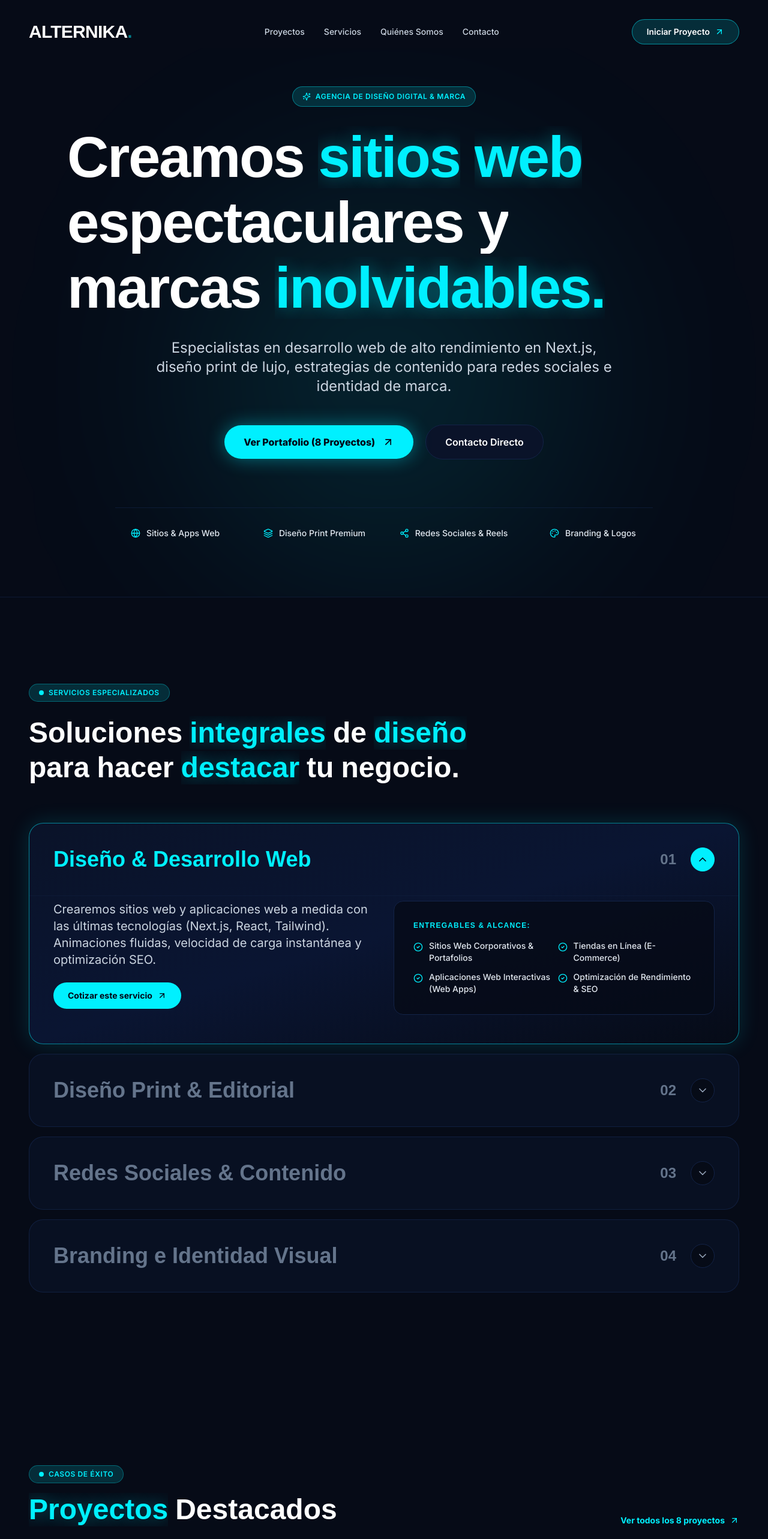
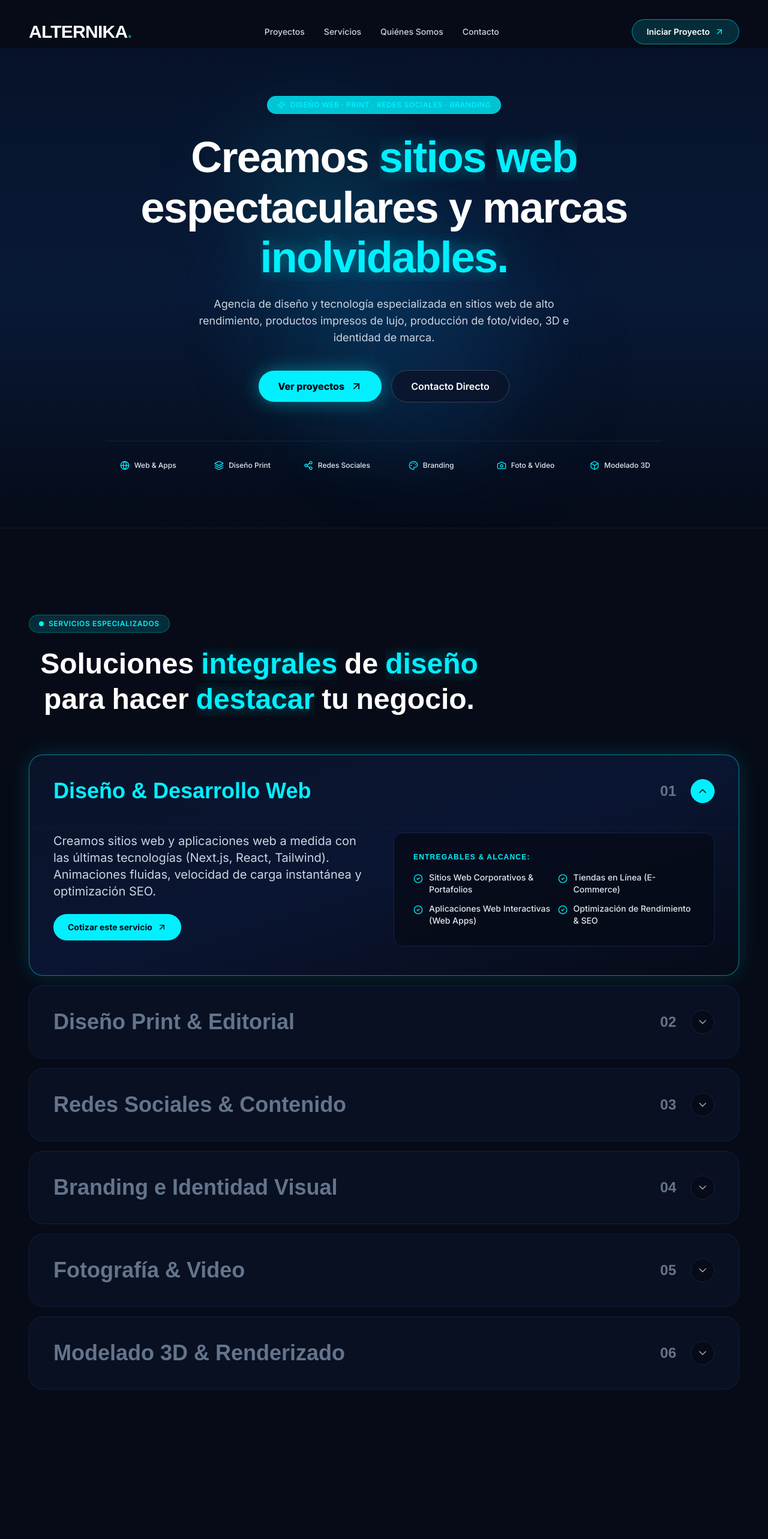
Before and after one commit to mrojasdg/alternika, a Next.js app: page / in a window 1280 px wide. Shown: the top 2566 px of the page at 60% size. Built offline with nearby package versions, Linux system fonts and the light colour scheme.

Commit message:
Update Alternika v3: Added Photo/Video and 3D modeling services, dark blue grainy mesh hero background, centered TextReveal title alignment, concise copy, and Ver proyectos button

```diff
--- a/src/app/page.tsx
+++ b/src/app/page.tsx
@@ -8,91 +8,102 @@ import { ServicesSection } from "@/components/ServicesSection";
 import { ClientsSection } from "@/components/ClientsSection";
 import { ProjectCard } from "@/components/ProjectCard";
 import { PROJECTS } from "@/data/projects";
-import { ArrowUpRight, Sparkles, Layers, Palette, Share2, Globe } from "lucide-react";
+import { ArrowUpRight, Sparkles, Layers, Palette, Share2, Globe, Camera, Box } from "lucide-react";
 
 export default function Home() {
   const featuredProjects = PROJECTS.filter((p) => p.featured);
 
   return (
     <div className="relative">
-      {/* HERO SECTION (CENTERED & CENTURY GOTHIC) */}
-      <section className="relative min-h-[85vh] flex items-center justify-center pt-16 pb-24 overflow-hidden text-center">
-        {/* Ambient Glows */}
-        <div className="absolute top-1/4 left-1/2 -translate-x-1/2 w-[650px] h-[650px] bg-cyan-accent/10 rounded-full blur-[140px] pointer-events-none" />
+      {/* HERO SECTION (DARK BLUE MESH GRADIENT INSPIRED BY REFERENCE IMAGE) */}
+      <section className="relative min-h-[85vh] flex flex-col items-center justify-center pt-20 pb-24 overflow-hidden text-center bg-[#050b18]">
 
-        <div className="max-w-6xl mx-auto px-6 md:px-12 relative z-10 w-full flex flex-col items-center">
-          {/* Badge */}
+        {/* Grainy Mesh Gradient Background Layer */}
+        <div className="absolute inset-0 bg-gradient-to-b from-[#07132b] via-[#091b3a] to-[#050b18] opacity-90 pointer-events-none" />
+
+        {/* Deep Blue Glow Orbs inspired by user image reference */}
+        <div className="absolute top-1/4 left-1/2 -translate-x-1/2 w-[700px] h-[500px] bg-[radial-gradient(circle_at_center,rgba(0,180,255,0.18)_0%,rgba(5,15,40,0)_70%)] pointer-events-none blur-2xl" />
+        <div className="absolute top-10 left-1/4 w-[400px] h-[400px] bg-[radial-gradient(circle_at_center,rgba(0,240,255,0.12)_0%,rgba(5,15,40,0)_70%)] pointer-events-none blur-3xl" />
+        <div className="absolute bottom-10 right-1/4 w-[450px] h-[450px] bg-[radial-gradient(circle_at_center,rgba(10,35,80,0.4)_0%,rgba(5,15,40,0)_70%)] pointer-events-none blur-3xl" />
+
+        {/* Content Container */}
+        <div className="max-w-5xl mx-auto px-6 md:px-12 relative z-10 w-full flex flex-col items-center justify-center">
+
+          {/* Top Pill Badge */}
           <motion.div
             initial={{ opacity: 0, y: 20 }}
             animate={{ opacity: 1, y: 0 }}
             transition={{ duration: 0.5 }}
-            className="inline-flex items-center gap-2 px-4 py-2 rounded-full border border-cyan-accent/40 bg-cyan-dim text-cyan-accent text-xs font-semibold uppercase tracking-wider mb-8"
+            className="inline-flex items-center gap-2 px-4 py-1.5 rounded-full border border-cyan-accent/40 bg-cyan-dim/80 backdrop-blur-md text-cyan-accent text-xs font-semibold uppercase tracking-wider mb-8"
           >
             <Sparkles className="w-3.5 h-3.5" />
-            <span>Agencia de Diseño Digital & Marca</span>
+            <span>Diseño Web · Print · Redes Sociales · Branding</span>
           </motion.div>
 
-          {/* Century Gothic Letter-by-Letter Animated Headline */}
-          <div className="mb-8 w-full flex justify-center">
-            <h1 className="font-display text-4xl sm:text-6xl md:text-7xl lg:text-8xl font-black text-white leading-[1.08] tracking-tight">
+          {/* Centered Century Gothic Animated Title */}
+          <div className="mb-6 w-full flex justify-center text-center">
+            <h1 className="font-display text-4xl sm:text-6xl md:text-7xl font-black text-white leading-[1.1] tracking-tight">
               <TextReveal
                 text="Creamos sitios web espectaculares y marcas inolvidables."
                 highlightWords={["sitios", "web", "inolvidables"]}
                 delay={0.1}
+                align="center"
               />
             </h1>
           </div>
 
-          {/* Subtitle */}
+          {/* Concise & Compact Descriptive Copy */}
           <motion.p
             initial={{ opacity: 0, y: 20 }}
             animate={{ opacity: 1, y: 0 }}
             transition={{ duration: 0.6, delay: 0.4 }}
-            className="text-slate-300 text-lg sm:text-xl md:text-2xl max-w-3xl leading-relaxed mb-12 font-normal"
+            className="text-slate-300 text-sm sm:text-base md:text-lg max-w-2xl mx-auto leading-relaxed mb-10 font-normal text-center"
           >
-            Especialistas en desarrollo web de alto rendimiento en Next.js, diseño print de lujo, estrategias de contenido para redes sociales e identidad de marca.
+            Agencia de diseño y tecnología especializada en sitios web de alto rendimiento, productos impresos de lujo, producción de foto/video, 3D e identidad de marca.
           </motion.p>
 
-          {/* CTAs */}
+          {/* Buttons */}
           <motion.div
             initial={{ opacity: 0, y: 20 }}
             animate={{ opacity: 1, y: 0 }}
             transition={{ duration: 0.6, delay: 0.5 }}
-            className="flex flex-wrap items-center justify-center gap-5"
+            className="flex flex-wrap items-center justify-center gap-4"
           >
             <Link
               href="/proyectos"
-              className="group relative inline-flex items-center gap-3 px-8 py-4 rounded-full bg-cyan-accent hover:bg-cyan-hover text-slate-950 font-extrabold text-base transition-all duration-300 shadow-[0_0_30px_rgba(0,240,255,0.4)]"
+              className="group relative inline-flex items-center gap-2.5 px-8 py-3.5 rounded-full bg-cyan-accent hover:bg-cyan-hover text-slate-950 font-extrabold text-sm md:text-base transition-all duration-300 shadow-[0_0_30px_rgba(0,240,255,0.4)]"
               data-cursor="PORTAFOLIO"
             >
-              <span>Ver Portafolio (8 Proyectos)</span>
+              <span>Ver proyectos</span>
               <ArrowUpRight className="w-5 h-5 group-hover:translate-x-1 group-hover:-translate-y-1 transition-transform" />
             </Link>
 
-            <Link
+            <a
               href="mailto:hola@alternika.com.mx"
-              className="inline-flex items-center gap-2 px-8 py-4 rounded-full border border-bg-border bg-bg-card hover:bg-bg-hover hover:border-cyan-accent/50 text-white font-semibold text-base transition-all duration-300"
+              className="inline-flex items-center gap-2 px-8 py-3.5 rounded-full border border-slate-700 bg-bg-card/80 hover:bg-bg-hover hover:border-cyan-accent/50 text-white font-semibold text-sm md:text-base transition-all duration-300"
             >
               <span>Contacto Directo</span>
-            </Link>
+            </a>
           </motion.div>
 
-          {/* Capability Indicators */}
+          {/* Capability Badges */}
           <motion.div
             initial={{ opacity: 0 }}
             animate={{ opacity: 1 }}
             transition={{ duration: 0.8, delay: 0.7 }}
-            className="mt-20 pt-8 border-t border-bg-border/60 grid grid-cols-2 sm:grid-cols-4 gap-8 w-full max-w-4xl"
+            className="mt-16 pt-8 border-t border-slate-800/80 grid grid-cols-2 sm:grid-cols-3 md:grid-cols-6 gap-4 w-full max-w-5xl"
           >
             {[
-              { icon: Globe, label: "Sitios & Apps Web" },
-              { icon: Layers, label: "Diseño Print Premium" },
-              { icon: Share2, label: "Redes Sociales & Reels" },
-              { icon: Palette, label: "Branding & Logos" },
+              { icon: Globe, label: "Web & Apps" },
+              { icon: Layers, label: "Diseño Print" },
+              { icon: Share2, label: "Redes Sociales" },
+              { icon: Palette, label: "Branding" },
+              { icon: Camera, label: "Foto & Video" },
+              { icon: Box, label: "Modelado 3D" },
             ].map((item, i) => {
               const Icon = item.icon;
               return (
-                <div key={i} className="flex items-center justify-center gap-2.5 text-slate-400 text-sm">
+                <div key={i} className="flex items-center justify-center gap-2 text-slate-400 text-xs">
                   <Icon className="w-4 h-4 text-cyan-accent shrink-0" />
                   <span className="font-medium text-slate-200">{item.label}</span>
                 </div>
@@ -102,7 +113,7 @@ export default function Home() {
         </div>
       </section>
 
-      {/* SERVICIOS EN ACORDEÓN (REFERENCIAS 1 Y 2) */}
+      {/* SERVICIOS EN ACORDEÓN (01 a 06) */}
       <ServicesSection />
 
       {/* PORTAFOLIO DESTACADO */}
@@ -121,7 +132,7 @@ export default function Home() {
                 Casos de Éxito
               </motion.div>
               <h2 className="font-display text-3xl sm:text-4xl md:text-5xl font-extrabold text-white">
-                <TextReveal text="Proyectos Destacados" highlightWords={["Proyectos"]} />
+                <TextReveal text="Proyectos Destacados" highlightWords={["Proyectos"]} align="left" />
               </h2>
             </div>
 
@@ -129,7 +140,7 @@ export default function Home() {
               href="/proyectos"
               className="inline-flex items-center gap-2 text-sm font-bold text-cyan-accent hover:text-white transition-colors group"
             >
-              <span>Ver todos los 8 proyectos</span>
+              <span>Ver todos los proyectos</span>
               <ArrowUpRight className="w-4 h-4 group-hover:translate-x-0.5 group-hover:-translate-y-0.5 transition-transform" />
             </Link>
           </div>
@@ -146,7 +157,7 @@ export default function Home() {
       {/* MARCAS & CLIENTES (LOGOTIPOS) */}
       <ClientsSection />
 
-      {/* QUIÉNES SOMOS & DATOS DUROS (REFERENCIA 3: POR QUÉ ALTERNIKA) */}
+      {/* QUIÉNES SOMOS & DATOS DUROS */}
       <AboutSection />
     </div>
   );
--- a/src/app/proyectos/page.tsx
+++ b/src/app/proyectos/page.tsx
@@ -15,6 +15,8 @@ export default function PortfolioPage() {
     "Diseño Print",
     "Redes Sociales",
     "Branding",
+    "Fotografía & Video",
+    "Modelado 3D",
   ];
 
   const filteredProjects =
@@ -26,7 +28,7 @@ export default function PortfolioPage() {
     <div className="py-16 md:py-24 bg-bg-dark min-h-screen">
       <div className="max-w-7xl mx-auto px-6 md:px-12">
         {/* Header */}
-        <div className="mb-16">
+        <div className="mb-16 text-center">
           <motion.div
             initial={{ opacity: 0, y: 20 }}
             animate={{ opacity: 1, y: 0 }}
@@ -40,17 +42,24 @@ export default function PortfolioPage() {
             <TextReveal
               text="Nuestros proyectos destacados y casos de éxito."
               highlightWords={["proyectos", "éxito"]}
+              align="center"
             />
           </h1>
 
-          <p className="text-slate-400 text-lg md:text-xl max-w-3xl">
-            Explora nuestros trabajos en diseño y desarrollo web, publicaciones impresas, campañas para redes sociales e identidad de marca.
+          <p className="text-slate-400 text-base md:text-lg max-w-2xl mx-auto">
+            Explora nuestros trabajos en desarrollo web, publicaciones impresas, campañas para redes sociales, fotos/videos e identidad 3D.
           </p>
         </div>
 
         {/* Category Filters */}
-        <div className="flex flex-wrap gap-3 mb-12 border-b border-bg-border pb-6">
-          {categories.map((category) => (
+        <div className="flex flex-wrap items-center justify-center gap-3 mb-12 border-b border-bg-border pb-6">
+          {categories.map((category) => {
+            const count =
+              category === "Todos"
+                ? PROJECTS.length
+                : PROJECTS.filter((p) => p.category === category).length;
+
+            return (
               <button
                 key={category}
                 onClick={() => setActiveCategory(category)}
@@ -60,12 +69,10 @@ export default function PortfolioPage() {
                     : "bg-bg-card border border-bg-border text-slate-300 hover:border-cyan-accent/40 hover:text-white"
                 }`}
               >
-              {category}
-              {category === "Todos"
-                ? ` (${PROJECTS.length})`
-                : ` (${PROJECTS.filter((p) => p.category === category).length})`}
+                {category} ({count})
               </button>
-          ))}
+            );
+          })}
         </div>
 
         {/* Projects Grid */}
--- a/src/components/TextReveal.tsx
+++ b/src/components/TextReveal.tsx
@@ -7,13 +7,15 @@ interface TextRevealProps {
   className?: string;
   delay?: number;
   highlightWords?: string[];
+  align?: "center" | "left" | "right";
 }
 
 export function TextReveal({
   text,
   className = "",
   delay = 0,
-  highlightWords = []
+  highlightWords = [],
+  align = "center"
 }: TextRevealProps) {
   const words = text.split(" ");
 
@@ -46,9 +48,11 @@ export function TextReveal({
     },
   };
 
+  const justifyClass = align === "center" ? "justify-center" : align === "right" ? "justify-end" : "justify-start";
+
   return (
     <motion.span
-      className={`inline-flex flex-wrap gap-x-[0.25em] gap-y-[0.05em] ${className}`}
+      className={`inline-flex flex-wrap ${justifyClass} text-center gap-x-[0.25em] gap-y-[0.05em] w-full ${className}`}
       variants={containerVariants}
       initial="hidden"
       whileInView="visible"
--- a/src/data/projects.ts
+++ b/src/data/projects.ts
@@ -3,7 +3,7 @@ export interface Project {
   slug: string;
   title: string;
   subtitle: string;
-  category: 'Desarrollo Web' | 'Diseño Print' | 'Redes Sociales' | 'Branding';
+  category: 'Desarrollo Web' | 'Diseño Print' | 'Redes Sociales' | 'Branding' | 'Fotografía & Video' | 'Modelado 3D';
   year: string;
   client: string;
   location: string;
@@ -274,7 +274,7 @@ export const SERVICES = [
     id: "web",
     number: "01",
     title: "Diseño & Desarrollo Web",
-    description: "Crearemos sitios web y aplicaciones web a medida con las últimas tecnologías (Next.js, React, Tailwind). Animaciones fluidas, velocidad de carga instantánea y optimización SEO.",
+    description: "Creamos sitios web y aplicaciones web a medida con las últimas tecnologías (Next.js, React, Tailwind). Animaciones fluidas, velocidad de carga instantánea y optimización SEO.",
     items: [
       "Sitios Web Corporativos & Portafolios",
       "Tiendas en Línea (E-Commerce)",
@@ -310,12 +310,36 @@ export const SERVICES = [
     id: "branding",
     number: "04",
     title: "Branding e Identidad Visual",
-    description: "Construimos identidades de marca sólidas y memorables desde el concepto y el logotipo hasta el manual de marca y la voz comunicativa.",
+    description: "Construimos identidades de marca sólidas y memorables desde el concepto y el logotipo hasta el manual de marca y la guía visual.",
     items: [
       "Estrategia de Marca & Naming",
       "Diseño de Logotipo & Tipografía",
       "Manuales de Identidad Visual",
       "Design Systems & Guías UI"
     ]
+  },
+  {
+    id: "foto-video",
+    number: "05",
+    title: "Fotografía & Video",
+    description: "Capturamos la esencia de tus productos, servicios y espacios con producción audiovisual cinemática, fotografía comercial y edición de alta definición.",
+    items: [
+      "Fotografía Comercial de Producto & E-Commerce",
+      "Video Corporativo, Institucional & Documental",
+      "Cobertura Audiovisual para Eventos & Lanzamientos",
+      "Edición Profesional, Color Grading & Postproducción"
+    ]
+  },
+  {
+    id: "3d",
+    number: "06",
+    title: "Modelado 3D & Renderizado",
+    description: "Damos vida a tus ideas en tres dimensiones mediante renders hiperrealistas de producto, arquitectura y assets 3D optimizados para experiencias web interactivas.",
+    items: [
+      "Renders Hiperrealistas de Producto & Packaging",
+      "Modelado 3D Interactivo para la Web (Three.js/GLTF)",
+      "Visualización Arquitectónica & Espacios Interiores",
+      "Animación 3D Promocional & Motion Graphics"
+    ]
   }
 ];
```
Lines whose indentation alone changed are shown as unchanged.
